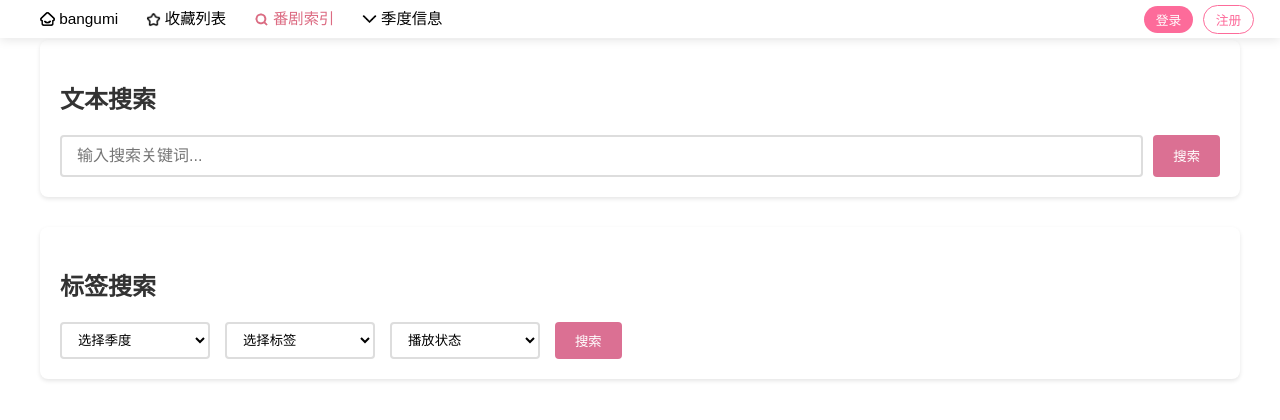
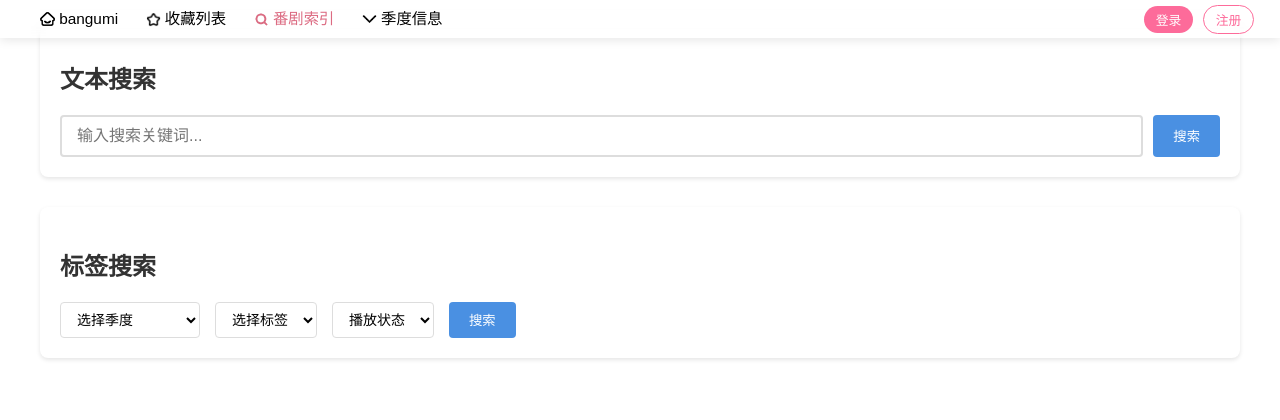
Before and after one commit to NepZero/bangumi, a website: page public/html/search.html in a window 1280 px wide. Drawn offline with Linux system fonts and the light colour scheme; no server answers.

Commit message:
季度标签更新

```diff
--- a/public/css/search.css
+++ b/public/css/search.css
@@ -13,10 +13,11 @@ a {
     color: inherit;
 }
 
+/* 搜索表单样式 */
 .search-container {
     max-width: 1200px;
-    margin: 40px auto;
-    padding: 0 20px;
+    margin: 20px auto;
+    padding: 0 15px;
 }
 
 /* 搜索区块通用样式 */
@@ -55,26 +56,40 @@ h2 {
     outline: none;
 }
 
-/* 标签搜索样式 */
+/* 标签搜索区域样式 */
+.tag-search {
+    margin-top: 30px;
+}
+
 .select-group {
     display: flex;
     gap: 15px;
-    flex-wrap: wrap;
+    margin-top: 10px;
 }
 
+/* 下拉选择框样式 */
 select {
     padding: 8px 12px;
-    border: 2px solid #ddd;
+    border: 1px solid #ddd;
     border-radius: 4px;
     background-color: white;
-    min-width: 150px;
-    cursor: pointer;
-    transition: border-color 0.3s;
+    font-size: 14px;
+    min-width: 120px;
 }
 
-select:focus {
-    border-color: palevioletred;
-    outline: none;
+/* 季度选择器特别样式 */
+#seasonSelect {
+    min-width: 140px;  /* 适应较长的季度文本 */
+}
+
+/* 标签选择器特别样式 */
+#tagSelect {
+    min-width: 100px;
+}
+
+/* 状态选择器特别样式 */
+#statusSelect {
+    min-width: 100px;
 }
 
 /* 按钮样式 */
@@ -100,6 +115,21 @@ button:hover {
     gap: 15px;
     /* 减小间距 */
     padding: 15px;
+}
+
+/* 搜索按钮样式 */
+button[type="submit"] {
+    padding: 8px 20px;
+    background-color: #4a90e2;
+    color: white;
+    border: none;
+    border-radius: 4px;
+    cursor: pointer;
+    transition: background-color 0.2s;
+}
+
+button[type="submit"]:hover {
+    background-color: #357abd;
 }
 
 /* 加载和错误状态 */
--- a/public/html/search.html
+++ b/public/html/search.html
@@ -48,10 +48,14 @@
                     <select name="season" id="seasonSelect">
                         <option value="">选择季度</option>
                         <option value="all">所有</option>
+                        <option value="2025.10">2025年10月</option>
+                        <option value="2025.7">2025年7月</option>
+                        <option value="2025.4">2025年4月</option>
                         <option value="2025.1">2025年1月</option>
-                        <option value="2025.4">2025年4月</option>
-                        <option value="2025.7">2025年7月</option>
-                        <option value="2025.10">2025年10月</option>
+                        <option value="2024.10">2024年10月</option>
+                        <option value="2024.7">2024年7月</option>
+                        <option value="2024.4">2024年4月</option>
+                        <option value="2024.1">2024年1月</option>
                     </select>
                     <select name="tag" id="tagSelect">
                         <option value="">选择标签</option>
--- a/public/javascript/search.js
+++ b/public/javascript/search.js
@@ -11,9 +11,13 @@ class BangumiSearch {
         this.textSearchForm = document.getElementById('textSearchForm');
         this.tagSearchForm = document.getElementById('tagSearchForm');
         this.searchResults = document.getElementById('searchResults');
+        this.seasonSelect = document.getElementById('seasonSelect');
+        this.tagSelect = document.getElementById('tagSelect');
+        this.statusSelect = document.getElementById('statusSelect');
 
         // 初始化事件监听器
         this.initEventListeners();
+        this.initSeasonOptions();
     }
 
     /**
@@ -23,6 +27,34 @@ class BangumiSearch {
     initEventListeners() {
         this.textSearchForm.addEventListener('submit', this.handleTextSearch.bind(this));
         this.tagSearchForm.addEventListener('submit', this.handleTagSearch.bind(this));
+    }
+
+    /**
+     * 初始化季度选项
+     * 生成从2024.1到2025.4的季度选项
+     */
+    initSeasonOptions() {
+        // 设定固定的季度范围
+        const options = [
+            { value: '2025.4', text: '2025年4月' },
+            { value: '2025.1', text: '2025年1月' },
+            { value: '2024.10', text: '2024年10月' },
+            { value: '2024.7', text: '2024年7月' },
+            { value: '2024.4', text: '2024年4月' },
+            { value: '2024.1', text: '2024年1月' }
+        ];
+
+        // 更新季度选择器选项
+        const defaultOptions = `
+            <option value="">选择季度</option>
+            <option value="all">所有</option>
+        `;
+
+        const seasonOptions = options.map(option =>
+            `<option value="${option.value}">${option.text}</option>`
+        ).join('');
+
+        this.seasonSelect.innerHTML = defaultOptions + seasonOptions;
     }
 
     /**
```
